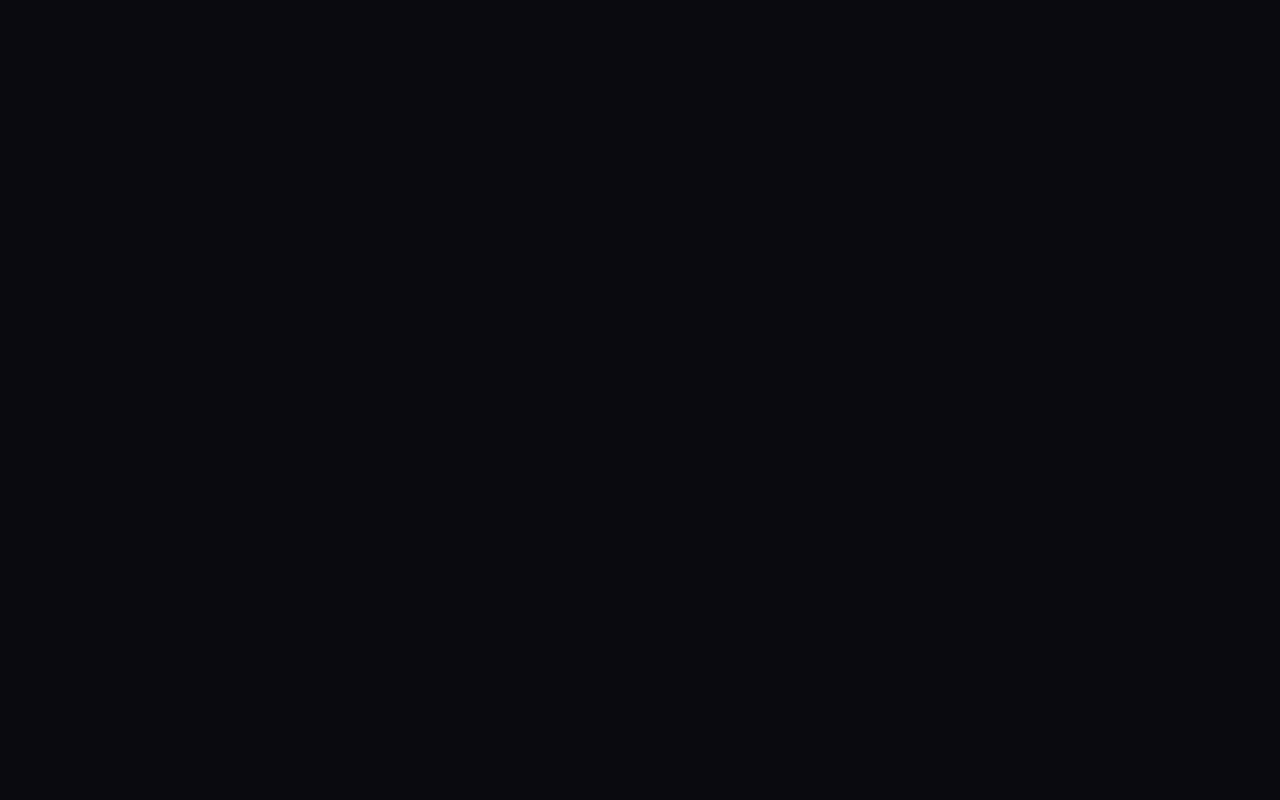
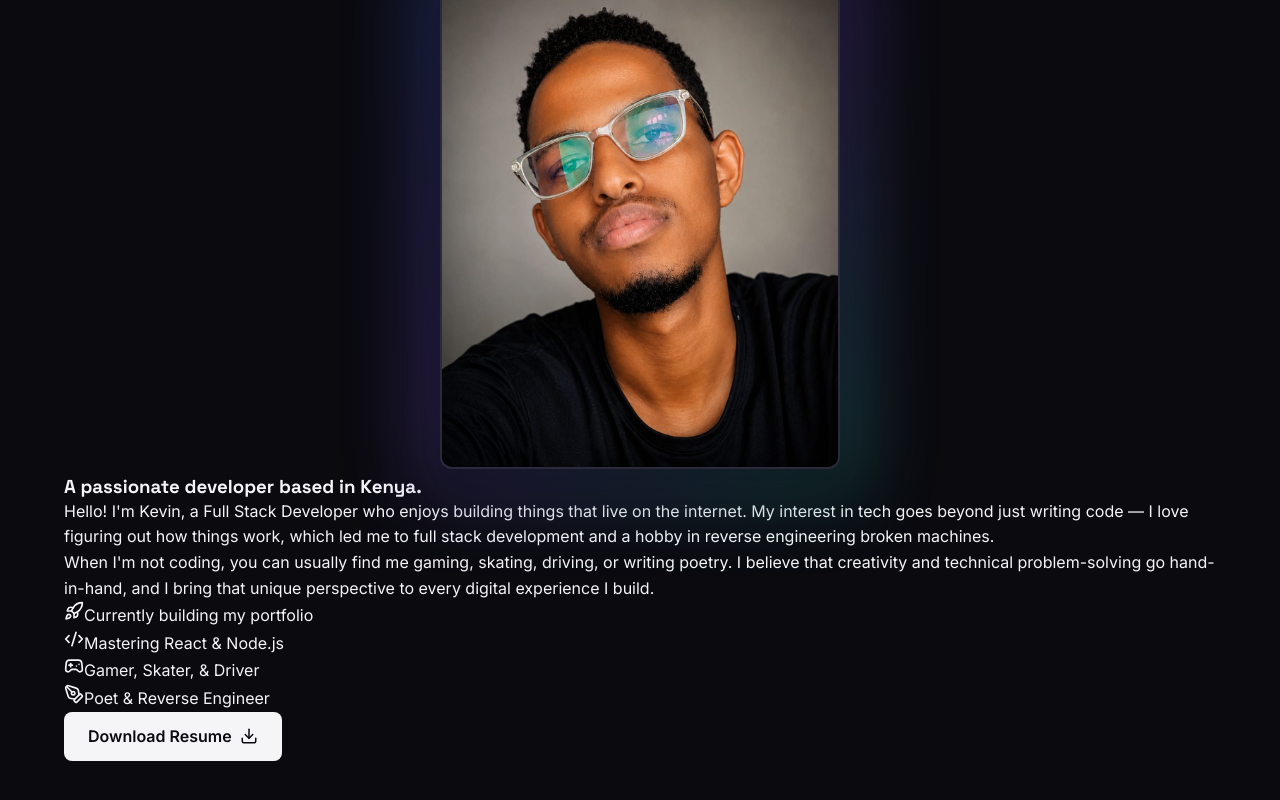
Before and after one commit to matushkevin/dev-diary, a React (Vite) app in the folder client/: page / in a window 1280 px wide. Shown: the part 1028-1828 px from the top of the page. Before the commit the page ends 872 px from the top, so only its background shows below. Built offline with nearby package versions, Linux system fonts and the light colour scheme.

Commit message:
Built About section with dp, bio and hobbies

```diff
--- a/client/src/App.jsx
+++ b/client/src/App.jsx
@@ -1,5 +1,6 @@
 import Navbar from './components/Navbar/Navbar';
 import Hero from './components/Hero/Hero';
+import About from './components/About/About';
 
 function App() {
   return (
@@ -9,6 +10,7 @@ function App() {
       {/* We add padding to the top so the fixed navbar doesn't cover the Hero */}
       <main style={{ paddingTop: 'var(--navbar-height)' }}>
         <Hero />
+        <About />
       </main>
     </div>
   );
--- /dev/null
+++ b/client/src/components/About/About.css
@@ -0,0 +1,28 @@
+/* === LEFT SIDE: IMAGE === */
+.about-image-wrapper {
+  position: relative;
+  max-width: 400px;
+  margin: 0 auto;
+}
+
+/* The glow behind the image */
+.about-image-glow {
+  position: absolute;
+  inset: -20px;
+  background: var(--gradient-aurora);
+  filter: blur(40px);
+  opacity: 0.3;
+  z-index: 0;
+}
+
+/* The Actual Image */
+.about-image {
+  position: relative;
+  width: 100%;
+  aspect-ratio: 4 / 5; /* Portrait ratio looks best for headshots */
+  object-fit: cover; /* Prevents the image from squishing */
+  border-radius: var(--radius-lg);
+  border: 2px solid var(--color-border);
+  z-index: 1; /* Sits above the glow */
+  box-shadow: 0 20px 40px rgba(0, 0, 0, 0.4);
+}
--- /dev/null
+++ b/client/src/components/About/About.jsx
@@ -0,0 +1,98 @@
+import { motion } from 'framer-motion';
+import { Download, Code2, Rocket, Gamepad2, PenTool } from 'lucide-react';
+// Import your photo here!
+import profilePic from '../../assets/kevin-profile.jpg';
+import './About.css';
+
+function About() {
+  return (
+    <section id="about" className="about-section section">
+      <div className="container">
+
+        {/* Section Header */}
+        <motion.div
+          className="section-header"
+          initial={{ opacity: 0, y: 20 }}
+          whileInView={{ opacity: 1, y: 0 }}
+          viewport={{ once: true }}
+          transition={{ duration: 0.5 }}
+        >
+          <h2 className="section-title">About <span className="gradient-text">Me</span></h2>
+          <div className="section-divider"></div>
+        </motion.div>
+
+        <div className="about-grid">
+
+          {/* LEFT SIDE: Your Photo */}
+          <motion.div
+            className="about-image-wrapper"
+            initial={{ opacity: 0, x: -50 }}
+            whileInView={{ opacity: 1, x: 0 }}
+            viewport={{ once: true }}
+            transition={{ duration: 0.6, delay: 0.2 }}
+          >
+            <div className="about-image-glow"></div>
+
+            {/* Replaced the placeholder with your real image */}
+            <img
+              src={profilePic}
+              alt="Kevin M. Khisa"
+              className="about-image"
+            />
+
+          </motion.div>
+
+          {/* RIGHT SIDE: Bio & Details */}
+          <motion.div
+            className="about-content"
+            initial={{ opacity: 0, x: 50 }}
+            whileInView={{ opacity: 1, x: 0 }}
+            viewport={{ once: true }}
+            transition={{ duration: 0.6, delay: 0.4 }}
+          >
+            <h3 className="about-subtitle">A passionate developer based in Kenya.</h3>
+
+            <p className="about-text">
+              Hello! I'm Kevin, a Full Stack Developer who enjoys building things that live on the internet.
+              My interest in tech goes beyond just writing code — I love figuring out how things work,
+              which led me to full stack development and a hobby in reverse engineering broken machines.
+            </p>
+            <p className="about-text">
+              When I'm not coding, you can usually find me gaming, skating, driving, or writing poetry.
+              I believe that creativity and technical problem-solving go hand-in-hand, and I bring
+              that unique perspective to every digital experience I build.
+            </p>
+
+            {/* Updated Quick Facts */}
+            <div className="about-facts">
+              <div className="fact-item">
+                <Rocket className="fact-icon" size={20} />
+                <span>Currently building my portfolio</span>
+              </div>
+              <div className="fact-item">
+                <Code2 className="fact-icon" size={20} />
+                <span>Mastering React & Node.js</span>
+              </div>
+              <div className="fact-item">
+                <Gamepad2 className="fact-icon" size={20} />
+                <span>Gamer, Skater, & Driver</span>
+              </div>
+              <div className="fact-item">
+                <PenTool className="fact-icon" size={20} />
+                <span>Poet & Reverse Engineer</span>
+              </div>
+            </div>
+
+            {/* Resume Button */}
+            <a href="#" className="btn btn-primary resume-btn">
+              Download Resume <Download size={18} />
+            </a>
+          </motion.div>
+
+        </div>
+      </div>
+    </section>
+  );
+}
+
+export default About;
```
Also changed, not shown: client/src/assets/kevin-profile.jpg (added).
